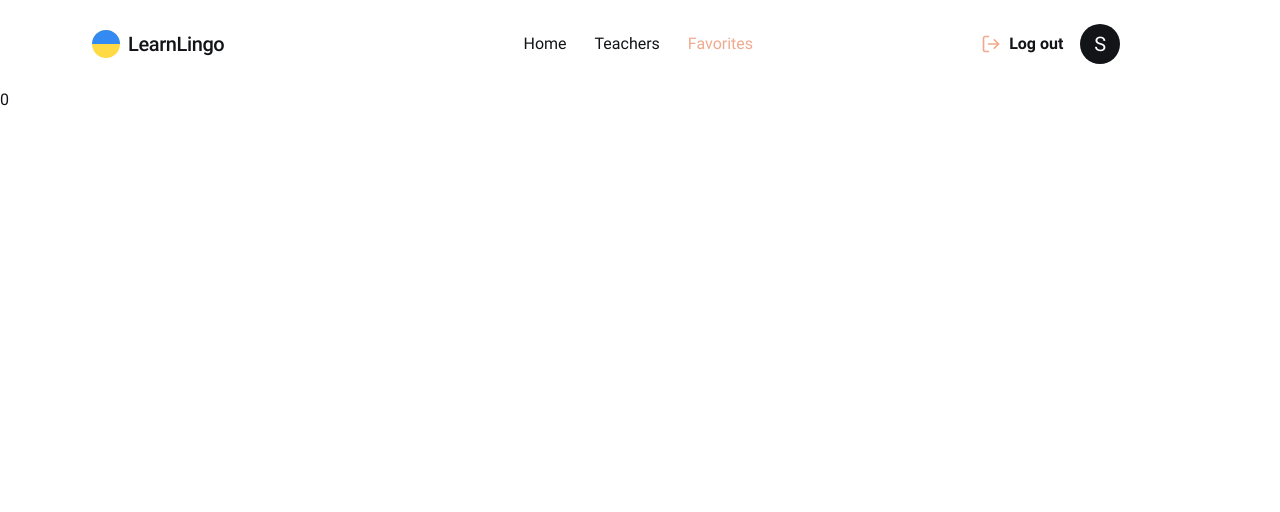
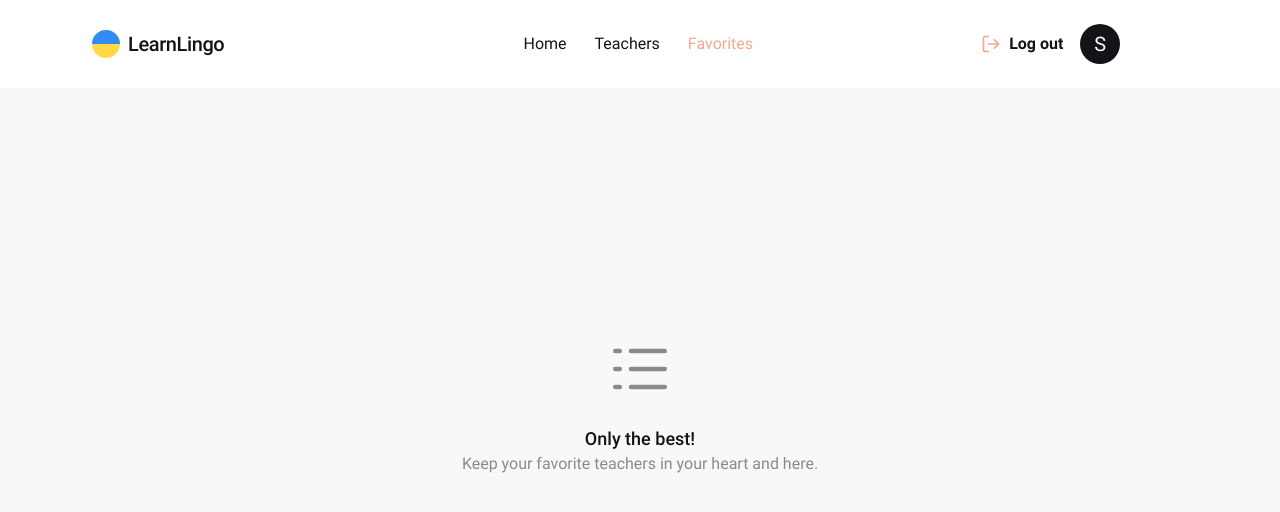
Before and after one commit to MykhailoVobolis/learn-lingo, a React (Vite) app: page /favorites in a window 1280 px wide. Shown: the top 512 px of the page. Built offline with nearby package versions, Linux system fonts and the light colour scheme; no server answers; the database is empty; sample sign-in values are in the browser's storage.

Commit message:
minor corrected readme and styles

```diff
--- /dev/null
+++ b/src/components/ErrorMessage/ErrorMessage.jsx
@@ -0,0 +1,5 @@
+import css from "./ErrorMessage.module.css";
+
+export default function ErrorMessage() {
+  return <p className={css.errorMessage}>Unfortunately, an error occurred! Try refreshing this page!</p>;
+}
--- /dev/null
+++ b/src/components/ErrorMessage/ErrorMessage.module.css
@@ -0,0 +1,6 @@
+.errorMessage {
+  width: 100%;
+  text-align: center;
+  color: #b03f3e;
+  font-size: 20px;
+}
--- /dev/null
+++ b/src/components/NoFavoriteTeachers/NoFavoriteTeachers.jsx
@@ -0,0 +1,13 @@
+import { PiListDashes } from "react-icons/pi";
+
+import css from "./NoFavoriteTeachers.module.css";
+
+export default function NoFavoriteTeachers() {
+  return (
+    <div className={css.notFavoriteContainer}>
+      <PiListDashes className={css.subIcon} />
+      <p className={css.title}>Only the best!</p>
+      <p className={css.text}>Keep your favorite teachers in your heart and here.</p>
+    </div>
+  );
+}
--- /dev/null
+++ b/src/components/NoFavoriteTeachers/NoFavoriteTeachers.module.css
@@ -0,0 +1,36 @@
+.notFavoriteContainer {
+  display: flex;
+  flex-direction: column;
+  justify-content: center;
+  align-items: center;
+  height: 90vh;
+}
+
+.subIcon {
+  width: 72px;
+  height: 72px;
+  fill: var(--main-semiblack-color);
+  margin-bottom: 20px;
+}
+
+.title {
+  font-size: 18px;
+  font-weight: 500;
+}
+
+.text {
+  color: var(--main-semiblack-color);
+  text-align: center;
+}
+
+@media screen and (min-width: 1024px) {
+  .notFavoriteContainer {
+    height: 55vh;
+  }
+}
+
+@media screen and (min-width: 1440px) {
+  .notFavoriteContainer {
+    height: 65vh;
+  }
+}
--- a/src/pages/FavoritesPage/FavoritesPage.jsx
+++ b/src/pages/FavoritesPage/FavoritesPage.jsx
@@ -1,14 +1,21 @@
 import { useEffect, useRef } from "react";
 import { useDispatch, useSelector } from "react-redux";
 
-import { selectLoading } from "../../redux/teachers/selectors.js";
-import { selectLastKey, selectLoadMore, selectTeachersIsFavorite } from "../../redux/favorites/selectors.js";
+import {
+  selectError,
+  selectLastKey,
+  selectLoading,
+  selectLoadMore,
+  selectTeachersIsFavorite,
+} from "../../redux/favorites/selectors.js";
 import { fetchAllFavoritesTeacher } from "../../redux/favorites/operations.js";
 import { clearAllShowDetails } from "../../redux/teachers/slise.js";
 
 import TeacherCardCollection from "../../components/TeacherCardCollection/TeacherCardCollection.jsx";
 import MainButton from "../../components/MainButton/MainButton.jsx";
 import Spinner from "../../components/Spinner/Spinner.jsx";
+import ErrorMessage from "../../components/ErrorMessage/ErrorMessage.jsx";
+import NoFavoriteTeachers from "../../components/NoFavoriteTeachers/NoFavoriteTeachers.jsx";
 
 import css from "./FavoritesPage.module.css";
 
@@ -20,6 +27,7 @@ export default function FavoritesPage() {
   const isVisible = useSelector(selectLoadMore);
   const key = null;
   const pageSize = 4;
+  const error = useSelector(selectError);
 
   useEffect(() => {
     dispatch(clearAllShowDetails());
@@ -48,16 +56,19 @@ export default function FavoritesPage() {
   };
 
   return (
-    teachersIsFavorite.length && (
     <section className={css.pageContainer}>
       {loading && <Spinner isLoading={loading} />}
+      {teachersIsFavorite.length > 0 ? (
         <TeacherCardCollection ref={firstNewTeacherRef} pageSize={pageSize} teachers={teachersIsFavorite} />
+      ) : (
+        !loading && <NoFavoriteTeachers />
+      )}
       {isVisible && (
         <MainButton variant={"more"} handleClick={handleClickLoadMoreBtn}>
           Load more
         </MainButton>
       )}
+      {error && <ErrorMessage />}
     </section>
-    )
   );
 }
--- a/src/pages/NotFoundPage/NotFoundPage.module.css
+++ b/src/pages/NotFoundPage/NotFoundPage.module.css
@@ -6,5 +6,5 @@
 }
 
 .notFoundText {
-  font-size: 20px;
+  font-size: 18px;
 }
--- a/src/pages/TeachersPage/TeachersPage.jsx
+++ b/src/pages/TeachersPage/TeachersPage.jsx
@@ -1,13 +1,20 @@
 import { useDispatch, useSelector } from "react-redux";
 import { useEffect, useRef } from "react";
 
-import { selectLastKey, selectLoading, selectLoadMore, selectTeachers } from "../../redux/teachers/selectors.js";
+import {
+  selectError,
+  selectLastKey,
+  selectLoading,
+  selectLoadMore,
+  selectTeachers,
+} from "../../redux/teachers/selectors.js";
 import { fetchAllTeachers } from "../../redux/teachers/operations.js";
 import { clearAllShowDetails } from "../../redux/teachers/slise.js";
 
 import Spinner from "../../components/Spinner/Spinner.jsx";
 import TeacherCardCollection from "../../components/TeacherCardCollection/TeacherCardCollection.jsx";
 import MainButton from "../../components/MainButton/MainButton.jsx";
+import ErrorMessage from "../../components/ErrorMessage/ErrorMessage.jsx";
 
 import css from "./TeachersPage.module.css";
 
@@ -19,6 +26,7 @@ export default function TeachersPage() {
   const isVisible = useSelector(selectLoadMore);
   const key = null;
   const pageSize = 4;
+  const error = useSelector(selectError);
 
   useEffect(() => {
     dispatch(clearAllShowDetails());
@@ -57,6 +65,7 @@ export default function TeachersPage() {
           Load more
         </MainButton>
       )}
+      {error && <ErrorMessage />}
     </section>
   );
 }
--- a/src/redux/favorites/selectors.js
+++ b/src/redux/favorites/selectors.js
@@ -7,3 +7,5 @@ export const selectLastKey = (state) => state.favorites.lastKey;
 export const selectLoadMore = (state) => state.favorites.loadMore;
 
 export const selectLoading = (state) => state.favorites.loading;
+
+export const selectError = (state) => state.teachers.error;
--- a/src/redux/teachers/selectors.js
+++ b/src/redux/teachers/selectors.js
@@ -15,3 +15,5 @@ export const selectLoading = (state) => state.teachers.loading;
 export const selectLoadMore = (state) => state.teachers.loadMore;
 
 export const selectCurentTeacher = (state) => state.teachers.curentTeacher;
+
+export const selectError = (state) => state.teachers.error;
--- a/src/redux/teachers/slise.js
+++ b/src/redux/teachers/slise.js
@@ -18,7 +18,6 @@ const teachersSlice = createSlice({
     teachers: [],
     showDetails: {},
     curentTeacher: {},
-    isFavorite: false,
     loading: false,
     error: null,
     lastKey: null,
```
Also changed, not shown: 2 other files (tests, documents, lock files or other folders). Lines whose indentation alone changed are shown as unchanged.
